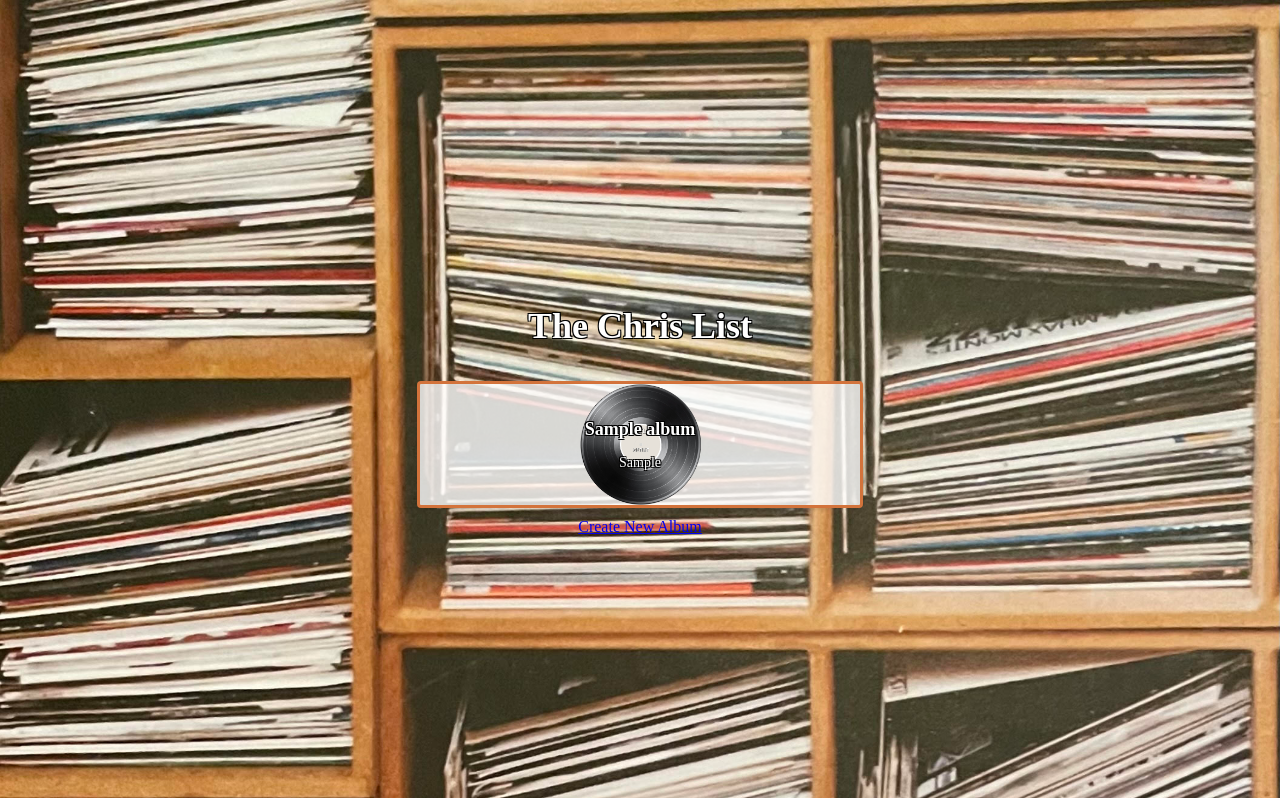
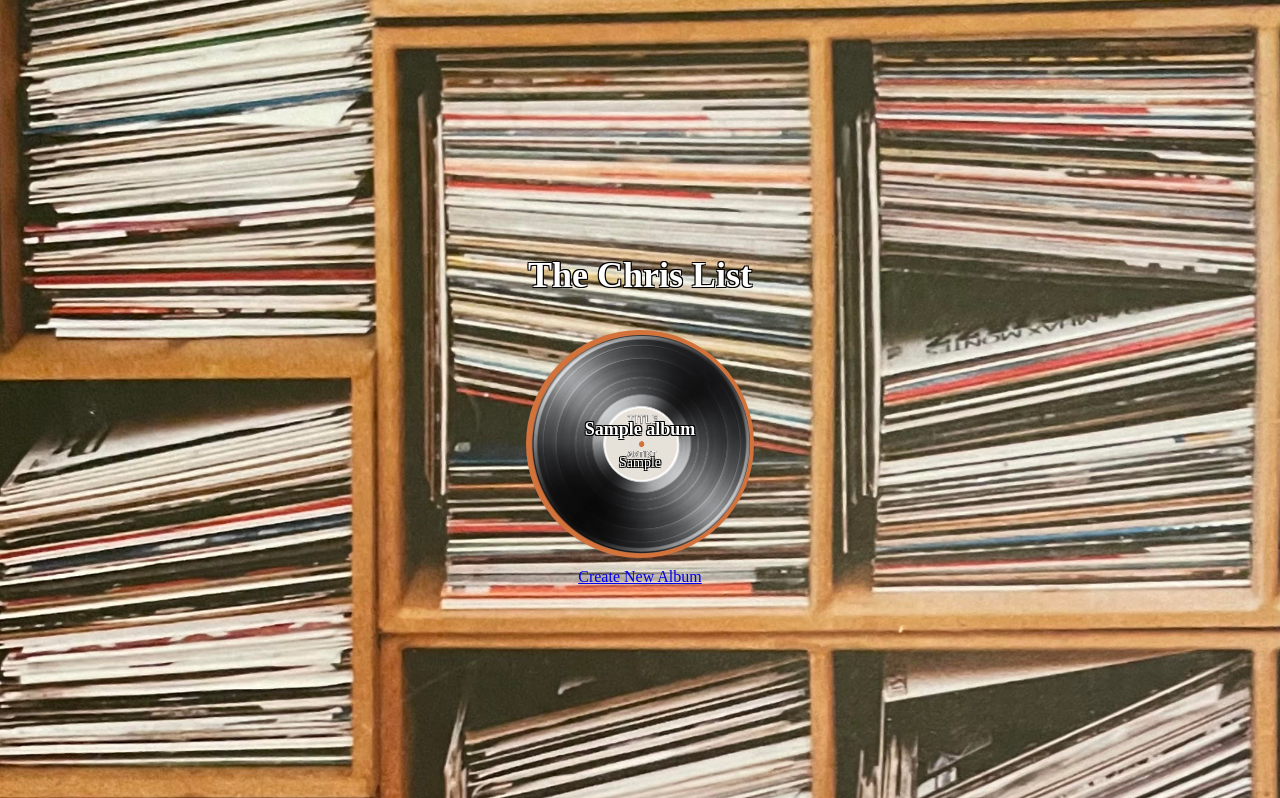
Before and after one commit to Momentum-Team-19/django-music-CRiddleNC, a Django app: page / in a window 1280 px wide. Shown: the top 798 px of the page. Run offline with Django 4.2, Linux system fonts and the light colour scheme; tables that the repository leaves empty hold one stand-in row (values such as "Sample post").

Commit message:
reshape worked, pushing before applying the same changes to the other pages

```diff
--- a/albums/static/style.css
+++ b/albums/static/style.css
@@ -33,25 +33,34 @@ ul {
     justify-content: center;
 }
 
-.album-box {
+.album-box-circle {
+    background-size: cover;
+    background-repeat: no-repeat;
+    background-position: center;
+    border: 4px solid rgb(211, 115, 59);
+    background-color: rgb(211, 115, 59);
+    padding: 20px;
+    margin: 10px;
+    font-size: 36px;
     color: white;
     text-shadow:
         -1px -1px 0 #000,
         1px -1px 0 #000,
         -1px 1px 0 #000,
         1px 1px 0 #000;
-    background-size: contain;
-    background-repeat: no-repeat;
-    background-position: center;
-    background-color: rgba(255, 255, 255, 0.8);
-    border: 3px solid rgb(211, 115, 59);
-    padding: 20px;
-    margin: 10px;
     /* Adjust margin to create spacing between boxes */
     box-shadow: 0 2px 4px rgba(0, 0, 0, 0.1);
     text-align: center;
-    width: 400px;
-    border-radius: 4px;
+    width: 180px;
+    /* Adjust to match vinyl image dimensions */
+    height: 180px;
+    /* Adjust to match vinyl image dimensions */
+    border-radius: 50%;
+    /* Make it circular */
+    display: flex;
+    flex-direction: column;
+    justify-content: center;
+    align-items: center;
 }
 
 .album-title {
--- a/albums/templates/albums/album_list.html
+++ b/albums/templates/albums/album_list.html
@@ -14,7 +14,7 @@
     <h1 class="main-title">The Chris List</h1>
     <div class="album-container">
         {% for album in albums %}
-        <div class="album-box" style="background-image: url('{% static 'albums/vinyl.png' %}')">
+        <div class="album-box-circle" style="background-image: url('{% static 'albums/vinyl.png' %}')">
             <a href="{% url 'album_detail' album.pk %}" class="album-box-link">
                 <h2 class="album-title">{{ album.title }}</h2>
                 <p class="album-artist">{{ album.artist }}</p>
```
